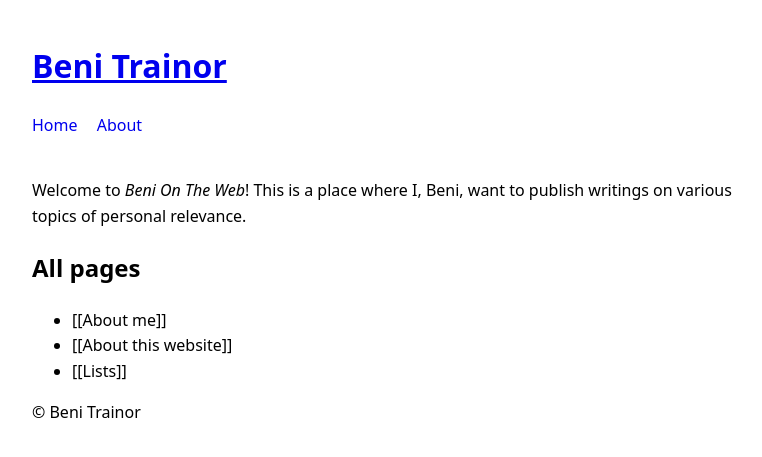
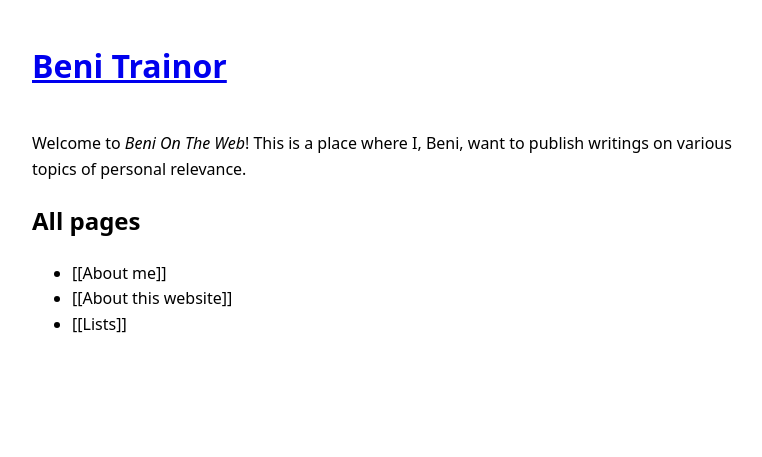
Before and after one commit to beniTrainor/beni-on-the-web, a Jekyll site: the page built from index.md, in a window 1280 px wide. Shown: the top 457 px of the page, without its empty margins (258-1020 px from the left). Built offline with Jekyll 4.4.1, drawn with Linux system fonts in a browser that asks for light colours.

Commit message:
remove nav links and footer

```diff
--- a/_layouts/default.html
+++ b/_layouts/default.html
@@ -10,19 +10,12 @@
 
 <header>
   <h1><a href="/">{{ site.title }}</a></h1>
-  <nav>
-    <a href="/">Home</a>
-    <a href="/about">About</a>
-  </nav>
 </header>
 
 <main>
   {{ content }}
 </main>
 
-<footer>
-  <p>© {{ site.title }}</p>
-</footer>
 
 </body>
 </html>
```
